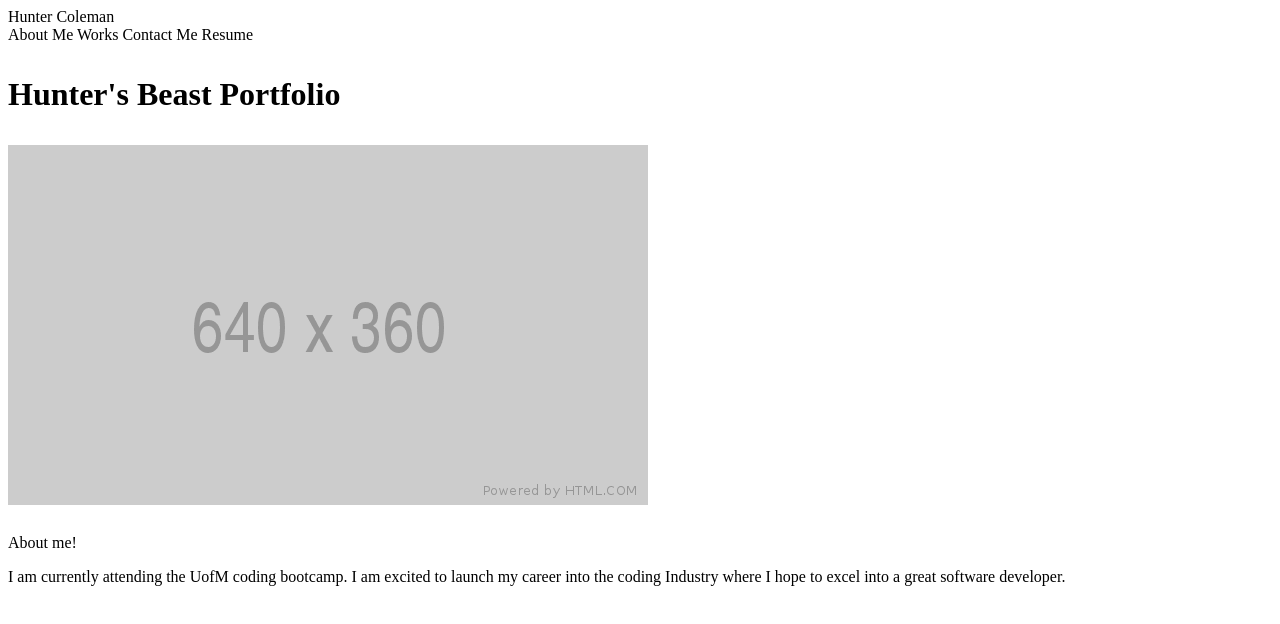
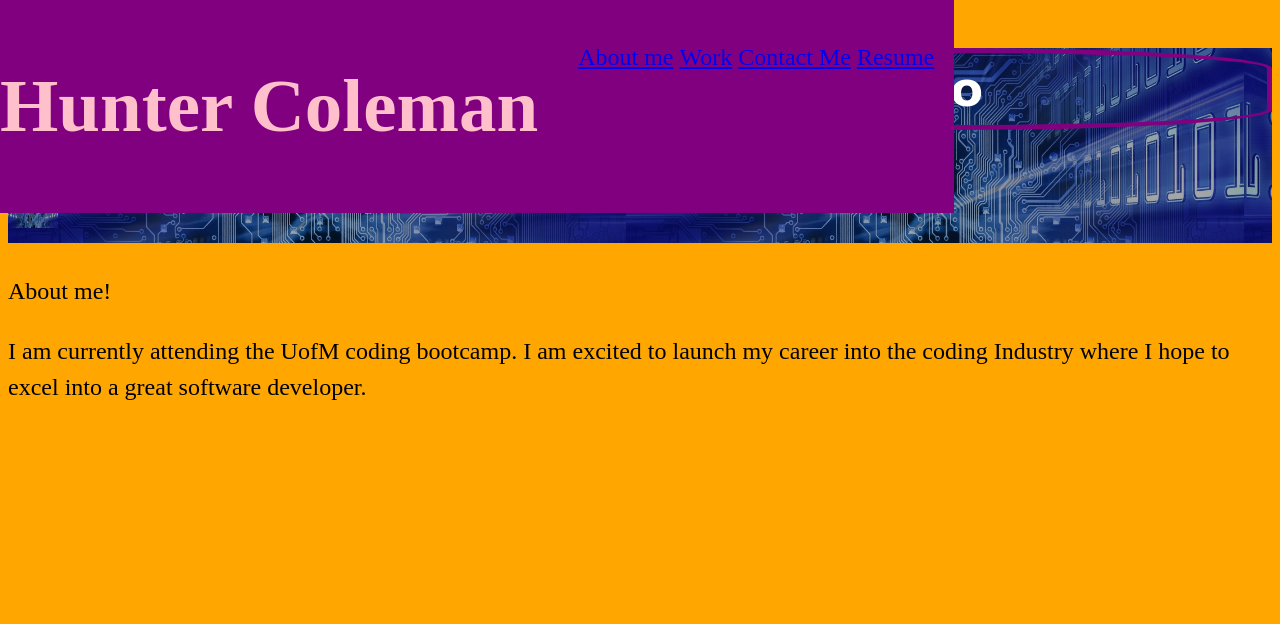
Before and after one commit to Skruphold/Personal-portfolio-H2, a plain HTML site: page index.html in a window 1280 px wide. Drawn offline with Linux system fonts and the light colour scheme.

Commit message:
third-commit

```diff
--- a/Styles.css
+++ b/Styles.css
@@ -0,0 +1,48 @@
+body {
+    font-size: 24px;
+    line-height: 1.5;
+    background-color: rgb(255, 166, 0);
+}
+
+header {
+    background-color: purple;
+    position: absolute;
+    top: 0px;
+    left: 0px;
+    display: inline-block;
+}
+
+h1 {
+    color: pink;
+    font-size: 75px;
+    display: inline-block;
+}
+
+header nav {
+    color: pink;
+    padding-top: 15px;
+    margin-right: 20px;
+    float: right;
+    font-family: 'Times New Roman', Times, serif;
+    font-size: 24px;
+}
+
+header nav ul li {
+    display: inline-block;
+}
+
+h2 p {
+    color: white;
+    font-size: 48px;
+    font-family: cursive;
+    text-align: center;
+    border-style: solid;
+    border-color: purple;
+    border-width: 5px;
+    border-radius: 25%;
+}
+
+.Cool-subtitle {
+    background-image: url(./assets/Coolsubtitle\ background.jpg);
+    background-size: contain;
+}
--- a/index.html
+++ b/index.html
@@ -8,13 +8,35 @@
     <link rel="resetsheet" href="reset.css" />
     <link rel="stylesheet" href="Styles.css" />
 </head>
+
 <body>
-    <header>Hunter Coleman</header>
-    <header1>About Me Works Contact Me Resume</header1>
-    <h1 class="Cool-subtitle">
-        <P>Hunter's Beast Portfolio</P>
-        <img src="assets/placeholder.png" alt="placeholder">
-    </h1>
+
+    <header>
+        <h1>Hunter Coleman</h1>
+        <nav>
+            <ul>
+                <li>
+                    <a href="About Me">About me</a>
+                </li>
+                <li>
+                    <a href="Work">Work</a>
+                </li>
+                <li>
+                    <a href="Contact Me">Contact Me</a>
+                </li>
+                <li>
+                    <a href="resume">Resume</a>
+                </li>
+            </ul>
+        </nav>
+    </header>
+
+    <aside>
+        <h2 class="Cool-subtitle">
+            <P>Hunter's Coding Portfolio</P>
+            <img src="assets/Coolsubtitle background.jpg" style="width:50px; height:50px" alt="Photo from my trip to the New England are in the fall">
+        </h2>
+    </aside>
 
     <main>About me!
         <p>I am currently attending the UofM coding bootcamp. I am excited to launch my career into the coding Industry
```
Also changed, not shown: assets/Coolsubtitle background.jpg (added).
